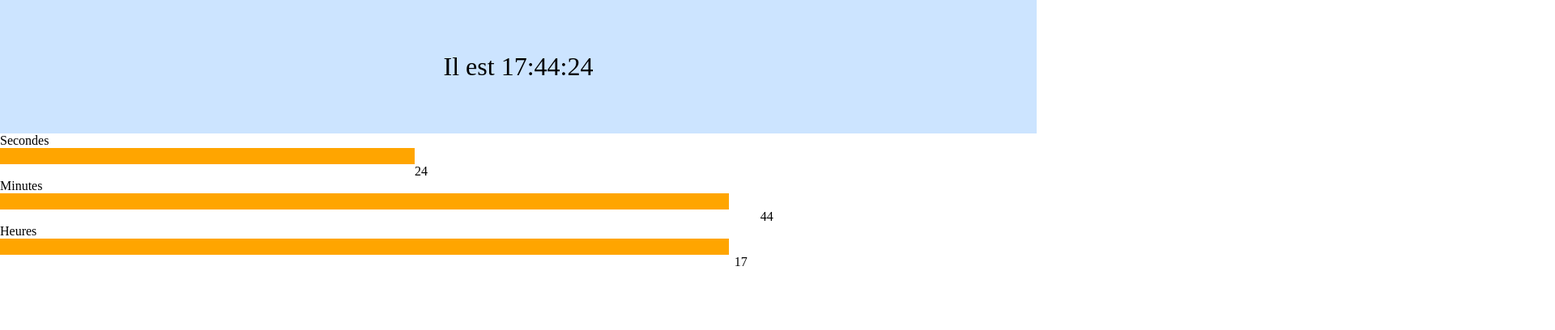
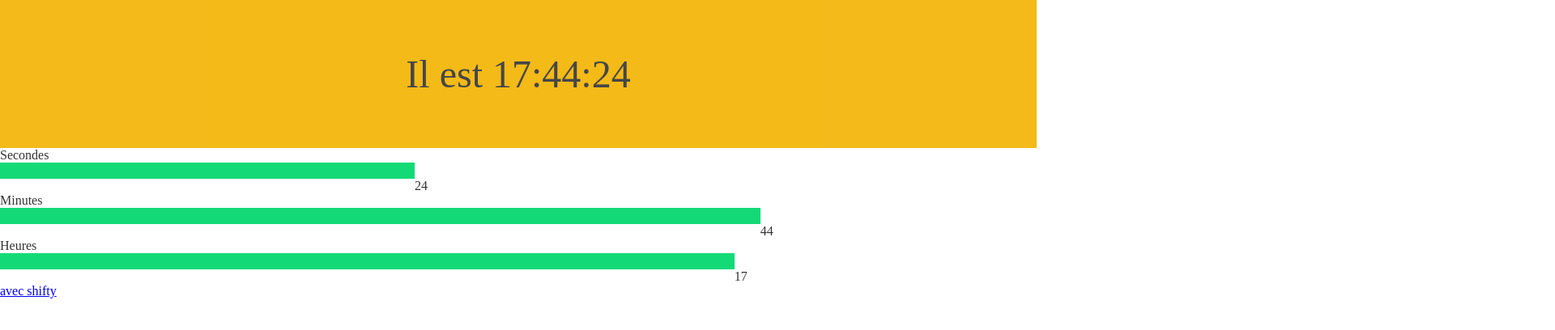
Before and after one commit to rfkdali/DayNight, a plain HTML site: page index.html in a window 1280 px wide. Shown: the top 408 px of the page at 81% size, 1920 px wide, since content can reach past the window. Drawn offline with Linux system fonts and the light colour scheme.

Commit message:
cleaning code episode II

```diff
--- /dev/null
+++ b/css/dynamicolor.css
@@ -0,0 +1,23 @@
+.pair{
+	opacity: 0.9;
+}
+
+.impair{
+	opacity: 1;
+}
+
+.red{
+	background-color: red;
+}
+
+.blue{
+	background-color: blue;
+}
+
+.green{
+	background-color: green;
+}
+
+.yellow{
+	background-color: yellow;
+}
--- a/css/jauge.css
+++ b/css/jauge.css
@@ -1,12 +1,10 @@
 #jauge1, #jauge2, #jauge3{
 	width: 0px;
-	max-width: 900px;
 	height: 20px;
-	background-color: orange;
+	background-color: rgb(19, 218, 119);
 }
 
 #position1, #position2, #position3{
-	width: 900px;
 	position: relative;
 	left: 0px;
 }
--- a/css/morning.css
+++ b/css/morning.css
@@ -1 +1,5 @@
-body{background-color: #fff;}
+body{background-color: #fff; color: #333;}
+
+#time{
+  background-color: #F2B300;
+}
--- a/css/styles.css
+++ b/css/styles.css
@@ -7,8 +7,8 @@ body{
 }
 
 #time{
-	background-color: #CCE4FF;
-	font-size : 2em;
+	font-size : 3em;
 	text-align: center;
 	padding: 5%;
+	color: #333;
 }
--- a/index.html
+++ b/index.html
@@ -2,7 +2,9 @@
 <head>
 	<meta charset="UTF-8">
 	<title>DayNight</title>
-
+	<link rel="stylesheet" type="text/css" href="css/styles.css">
+	<link rel="stylesheet" type="text/css" href="css/jauge.css">
+	<link rel="stylesheet" type="text/css" href="css/dynamicolor.css">
 </head>
 <body>
 
@@ -20,9 +22,13 @@
 	<p>Heures</p>
 	<div id="jauge3"></div>
 	<div id="position3"></div>
+
+	<a href="../DNproject/index.html">avec shifty</a>
 </div>
 
 
 <script type="text/javascript" src="js/time.js"></script>
+<script type="text/javascript" src="js/dynamicolor.js"></script>
+
 </body>
 </html>
--- a/js/time.js
+++ b/js/time.js
@@ -1,8 +1,11 @@
+
 function horloge() {
 	var date = new Date();
-	h = date.getHours();
-	m = date.getMinutes();
-	s = date.getSeconds();
+	var h = date.getHours();
+	var m = date.getMinutes();
+	var s = date.getSeconds();
+
+	var w = window.innerWidth;
 
 	if (s<10){
 			s = "" + 0 + s;
@@ -11,66 +14,69 @@ function horloge() {
 			m = "" + 0 + m;
 		}
 	document.getElementById("time").innerHTML = 'Il est ' + h + ":" + m + ":" + s;
+
+	toggleColor(s);
+
+	pgBarWidth(w,s,m,h);
+	pgBarPosition(w,s,m,h);
+	pgBarData(w,s,m,h);
+
+	if(h > 6 && h < 19){
+		styleSwitch("css/morning.css");
+	} else {
+		styleSwitch("css/night.css");
+	}
+
 	setTimeout(horloge, 1000);
+
 }
 //execution
 horloge();
 
-//changement css en fonction de jour/nuit
-function styleSwitch () {
-	if(h>6 && h<19){
-		dayStyle = "css/morning.css";
-	}else{
-		dayStyle = "css/night.css";
+
+function styleSwitch (dayStyle) {
+	var styleSheetList = document.styleSheets;
+
+    var add_style = true
+	for(var i = 0; i < styleSheetList.length; i++) {
+		if (styleSheetList[i].href.indexOf(dayStyle) > 0) {
+			add_style = false
+		}
 	}
-	document.getElementsByTagName('head')[0].innerHTML = '<link rel="stylesheet" type="text/css" href="css/styles.css">'+ '<link rel="stylesheet" type="text/css" href="css/jauge.css">' + '<link rel="stylesheet" type="text/css" href="'+dayStyle+'">';
+
+	if (add_style) {
+		var link = document.createElement('link')
+		link.setAttribute('rel', 'stylesheet')
+		link.setAttribute('type', 'text/css')
+		link.setAttribute('href', dayStyle)
+		document.getElementsByTagName('head')[0].appendChild(link)
+	}
 }
 
-styleSwitch();
 
-
-var i = 0;
-var j = 0;
-var timer;
-
-function pgBar () {
-
-	var w = window.innerWidth;
-	console.log('window width = ' + w);
-
-	function pgBarWidth () {
+function pgBarWidth (w,s,m,h) {
 		document.getElementById('jauge1').style.width = ((w * s)/60) + 'px';
 		document.getElementById('jauge2').style.width = ((w * m)/60) + 'px';
 		document.getElementById('jauge3').style.width = ((w * h)/24) + 'px';
 	}
-	pgBarWidth();
+function pgBarPosition (w,s,m,h) {
+	document.getElementById('position1').style.left = ((w * s)/60) + 'px';
+	document.getElementById('position2').style.left = ((w * m)/60) + 'px';
+	document.getElementById('position3').style.left = ((w * h)/24) + 'px';
+}
+function pgBarData (w,s,m,h) {
+	document.getElementById('position1').innerHTML = s;
+	document.getElementById('position2').innerHTML = m;
+	document.getElementById('position3').innerHTML = h;
+}
 
-	//let's go
+function toggleColor (s) {
+	var secondes = parseInt(s);
 
-	document.getElementById('position1').style.left = ((w * s)/60) + 'px';
-	document.getElementById('position1').innerHTML = s;
-	console.log('seconds : ' + s);
-
-
-	document.getElementById('position2').style.left = ((w * m)/60) + 'px';
-	document.getElementById('position2').innerHTML = m;
-	console.log('minutes : ' + m);
-
-
-	document.getElementById('position3').style.left = ((w * h)/24) + 'px';
-	document.getElementById('position3').innerHTML = h;
-	console.log('hours : ' + h);
-
-
-	timer = setTimeout(pgBar, 1000);
-
-	if(j==24){
-		stopTimer()
+	if((secondes % 2) == 0){
+		document.getElementById("time").className = "pair";
+	}
+	else{
+		document.getElementById("time").className = "impair";
 	}
 }
-
-function stopTimer () {
-	clearTimeout(timer)
-}
-
-pgBar();
```
Also changed, not shown: js/dynamicolor.js (added).
